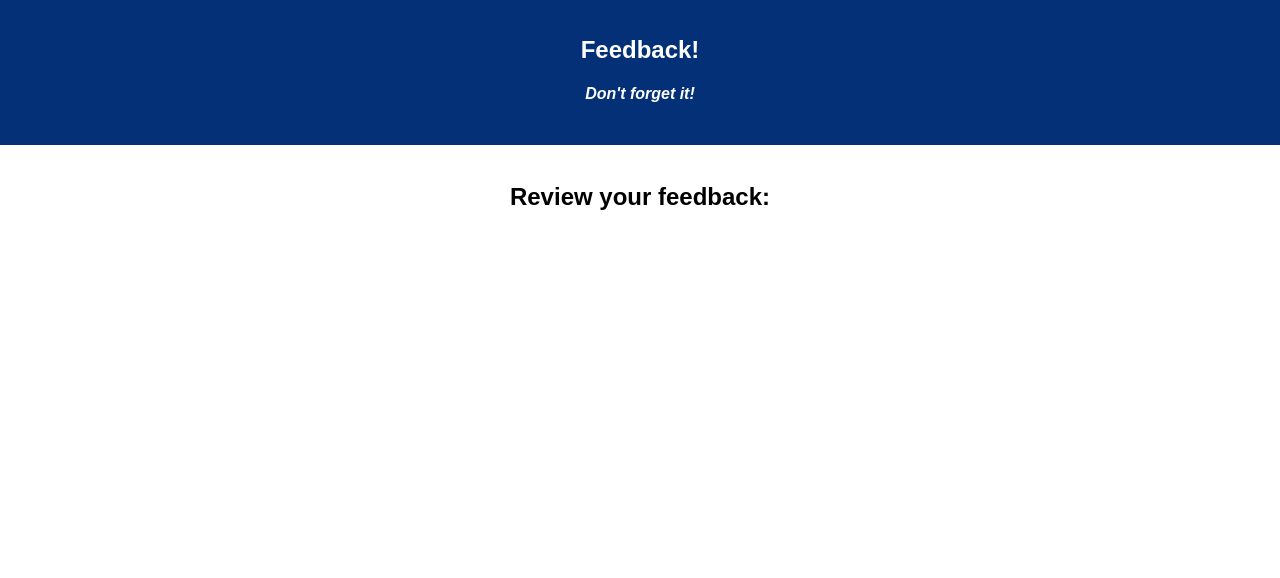
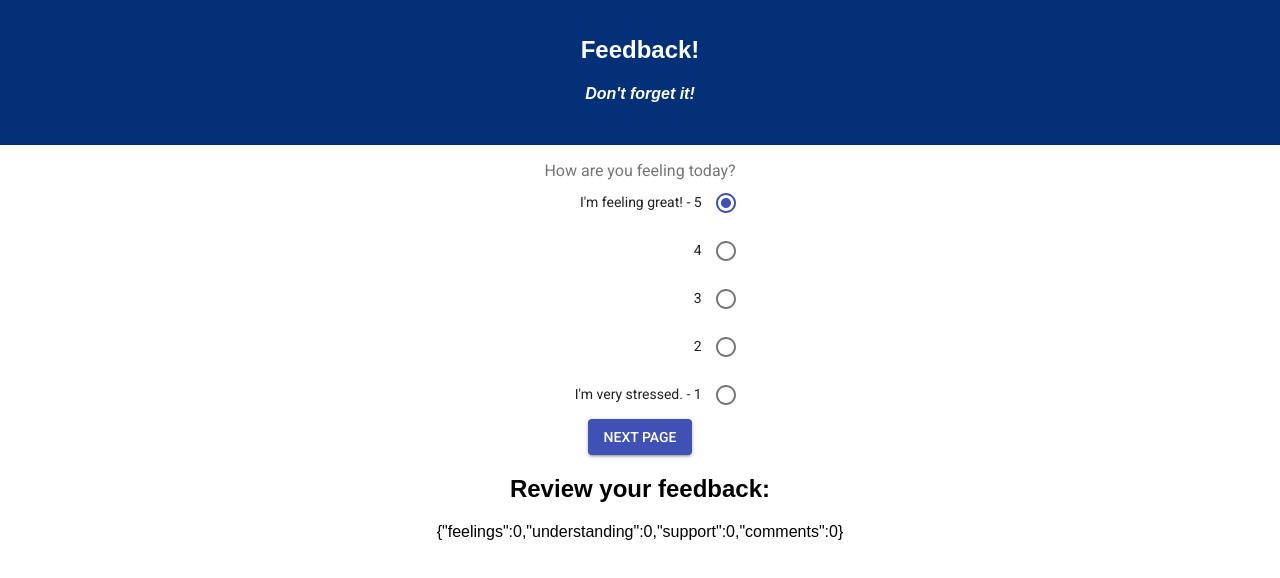
Before and after one commit to kberkeland/weekend-challenge-5-feedback, a React (Create React App) app: page /#/ in a window 1280 px wide. Shown: the top 578 px of the page. Built offline with nearby package versions, Linux system fonts and the light colour scheme.

Commit message:
Finish with basic setup for feelings form component

```diff
--- a/package.json
+++ b/package.json
@@ -4,6 +4,8 @@
   "private": true,
   "proxy": "http://localhost:5000",
   "dependencies": {
+    "@material-ui/core": "^3.9.0",
+    "@material-ui/lab": "^3.0.0-alpha.28",
     "axios": "^0.17.1",
     "pg": "^7.4.1",
     "react": "^16.4.1",
--- a/public/index.html
+++ b/public/index.html
@@ -10,6 +10,8 @@
     -->
     <link rel="manifest" href="%PUBLIC_URL%/manifest.json">
     <link rel="shortcut icon" href="%PUBLIC_URL%/favicon.ico">
+    <link rel="stylesheet" href="https://fonts.googleapis.com/css?family=Roboto:300,400,500">
+    <link rel="stylesheet" href="https://fonts.googleapis.com/icon?family=Material+Icons">
     <!--
       Notice the use of %PUBLIC_URL% in the tags above.
       It will be replaced with the URL of the `public` folder during the build.
--- a/src/components/App/App.js
+++ b/src/components/App/App.js
@@ -4,7 +4,7 @@ import './App.css';
 import Header from './../Header/Header.js';
 import FeedbackReview from './../FeedbackReview/FeedbackReview.js';
 import FeelingsForm from './../FeelingsForm/FeelingsForm.js';
-import UnderstandingForm from './../UnderstandingForm/UnderstandingForm.js';
+import UnderstandingForm from './../UnderstandingForm/UndestandingForm.js';
 import SupportForm from './../SupportForm/SupportForm.js';
 import CommentsForm from './../CommentsForm/CommentsForm.js';
 
@@ -15,10 +15,12 @@ class App extends Component {
         <Header />
         <br/>
         <Router>
-          <Route exact path="/" component={FeelingsForm} />
-          <Route exact path="/understanding" component={UnderstandingForm} />
-          <Route exact path="/support" component={SupportForm} />
-          <Route exact path="/comments" component={CommentsForm} />
+          <div>
+            <Route exact path="/" component={FeelingsForm} />
+            <Route exact path="/understanding" component={UnderstandingForm} />
+            <Route exact path="/support" component={SupportForm} />
+            <Route exact path="/comments" component={CommentsForm} />
+          </div>
         </Router>
         <FeedbackReview />
       </div>
--- a/src/components/FeedbackReview/FeedbackReview.js
+++ b/src/components/FeedbackReview/FeedbackReview.js
@@ -1,13 +1,20 @@
 import React, { Component } from 'react';
+import { connect } from 'react-redux';
 
 class FeedbackReview extends Component {
     render() {
         return (
-            <div>
+            <footer>
                 <h2>Review your feedback:</h2>
-            </div>
+                {JSON.stringify(this.props.reduxStore)}
+            </footer>
         )
     }
 }
 
-export default FeedbackReview;
+
+const mapReduxStoreToProps = (reduxStore) => ({
+    reduxStore
+});
+
+export default connect(mapReduxStoreToProps)(FeedbackReview);
--- /dev/null
+++ b/src/components/FeelingsForm/FeelingsForm.css
@@ -0,0 +1,7 @@
+.div-style {
+    display: 'flex';
+}
+
+.slider {
+    padding: '22px 0px';
+}
--- a/src/components/FeelingsForm/FeelingsForm.js
+++ b/src/components/FeelingsForm/FeelingsForm.js
@@ -1,13 +1,92 @@
 import React, { Component } from 'react';
+import './FeelingsForm.css';
+import { connect } from 'react-redux';
+
+// material-ul import statements
+import Radio from '@material-ui/core/Radio';
+import RadioGroup from '@material-ui/core/RadioGroup';
+import FormHelperText from '@material-ui/core/FormHelperText';
+import FormControlLabel from '@material-ui/core/FormControlLabel';
+import FormControl from '@material-ui/core/FormControl';
+import FormLabel from '@material-ui/core/FormLabel';
+import Button from '@material-ui/core/Button';
 
 class FeelingsForm extends Component {
+    constructor(props) {
+        super(props);
+
+        this.state = {
+            value: '5',
+        };
+    }
+
+    // changes the radio button value
+    handleChange = (event) => {
+        this.setState({
+            value: event.target.value
+        }, () => {this.logState()})
+    };
+
+    logState = () => {
+        console.log(this.state.value);
+    }
+
+    sendToUnderstandingForm = () => {
+        // set the value for feelings in redux store
+        const action = { type: 'SET_FEELINGS', payload: this.state.value };
+        this.props.dispatch(action);
+        this.props.history.push('/understanding');
+    } // end sendToUnderstandingForm
+
     render() {
         return (
             <div>
-
+            <div className="div-class">
+                <FormControl component="fieldset">
+                    <FormLabel component="legend">How are you feeling today?</FormLabel>
+                    <RadioGroup
+                        aria-label="Feelings"
+                        name="feelings"
+                        value={this.state.value}
+                        onChange={this.handleChange}
+                    >
+                        <FormControlLabel
+                            value="5"
+                            control={<Radio color="primary" />}
+                            label="I'm feeling great! - 5"
+                            labelPlacement="start" />
+                        <FormControlLabel
+                            value="4"
+                            control={<Radio color="primary" />}
+                            label="4"
+                            labelPlacement="start" />
+                        <FormControlLabel
+                            value="3"
+                            control={<Radio color="primary" />}
+                            label="3"
+                            labelPlacement="start" />
+                        <FormControlLabel
+                            value="2"
+                            control={<Radio color="primary" />}
+                            label="2"
+                            labelPlacement="start" />
+                        <FormControlLabel
+                            value="1"
+                            control={<Radio color="primary" />}
+                            label="I'm very stressed. - 1"
+                            labelPlacement="start" />
+                        />
+                        </RadioGroup>
+                </FormControl>
+            </div>
+            <div>
+                <Button variant="contained" color="primary" onClick={this.sendToUnderstandingForm}>
+                    Next page
+                </Button>
+            </div>
             </div>
         )
     }
 }
 
-export default FeelingsForm;
+export default connect()(FeelingsForm);
--- a/src/index.js
+++ b/src/index.js
@@ -10,6 +10,11 @@ import { Provider } from 'react-redux';
 import logger from 'redux-logger';
 
 const feelings = (state = 0, action) => {
+    if(action.type === 'SET_FEELINGS') {
+        // convert the incoming string to a number
+        let newState = Number(action.payload)
+        return newState;
+    }
     return state;
 }
 
```
Also changed, not shown: 1 other file (tests, documents, lock files or other folders).
